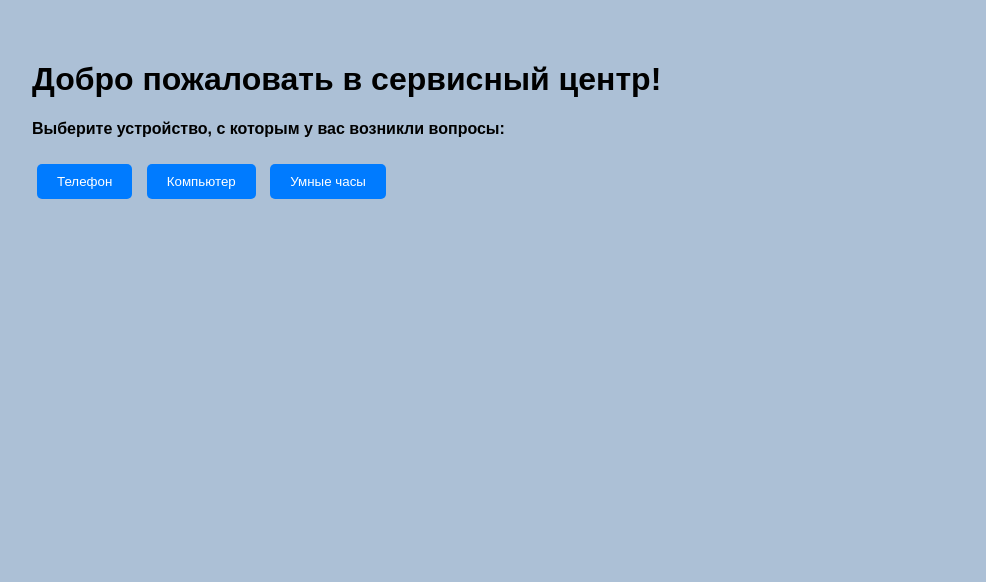
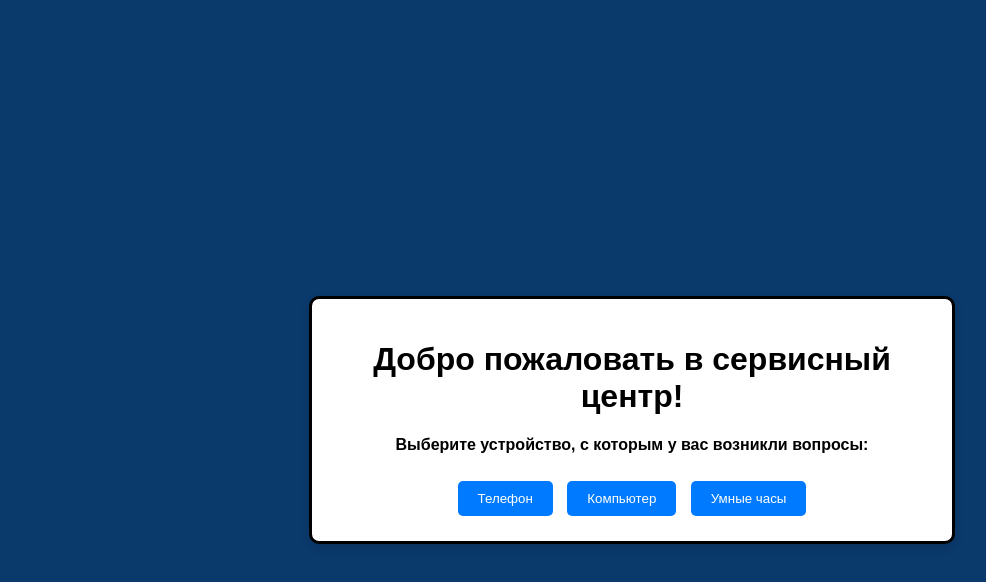
Before and after one commit to Ksenia1221/service-center, a plain HTML site: page index.html in a window 1280 px wide. Shown: the whole page, without its empty margins (8-994 px from the left). Drawn offline with Linux system fonts and the light colour scheme.

Commit message:
Update style.css

```diff
--- a/style.css
+++ b/style.css
@@ -1,9 +1,24 @@
 body {
   font-family: Arial, sans-serif;
-  margin: 20px;
+  margin: 0;
   padding: 20px;
-  background-color: #acc0d6;
+  background-color: #0a396b;
+  display: flex;
+  justify-content: center; /* Центрирование по горизонтали */
+  align-items: center; /* Центрирование по вертикали */
+  height: 100vh; /* Высота на всю видимую область */
 }
+
+.main-container {
+  background-color: #ffffff; /* Голубой цвет фона контейнера */
+  border: 3px solid #000000; /* Рамка вокруг контейнера */
+  border-radius: 10px; /* Закругленные углы */
+  padding: 20px; /* Внутренние отступы */
+  box-shadow: 0 4px 10px rgba(0, 0, 0, 0.1); /* Тень для эффекта глубины */
+  width: 600px; /* Ширина контейнера */
+  text-align: center; /* Выравнивание текста по центру */
+}
+
 .button {
   padding: 10px 20px;
   margin: 5px;
@@ -14,20 +29,32 @@ body {
   border-radius: 5px;
   transition: background-color 0.3s;
 }
+
 .button:hover {
   background-color: #0056b3;
 }
+
 .search-container {
   display: none;
   margin-top: 20px;
 }
+
+input[type="text"] {
+  padding: 15px; /* Увеличенный внутренний отступ */
+  width: calc(100% - 30px); /* Устанавливаем ширину с учётом отступов */
+  border: 1px solid #0d61bb; /* Рамка вокруг поля ввода */
+  border-radius: 7px; /* Закругленные углы */
+  margin-bottom: 10px; /* Отступ снизу */
+}
+
 .suggestions {
   margin-top: 20px;
   padding: 10px;
   background: #f9f9f9;
-  border: 1px solid #ccc;
+  border: 1px solid #0d61bb;
   border-radius: 5px;
 }
+
 .suggestion-button {
   display: block;
   margin: 5px 0;
@@ -37,6 +64,7 @@ body {
   cursor: pointer;
   transition: background-color 0.3s;
 }
+
 .suggestion-button:hover {
   background-color: #e0e0e0;
 }
```
